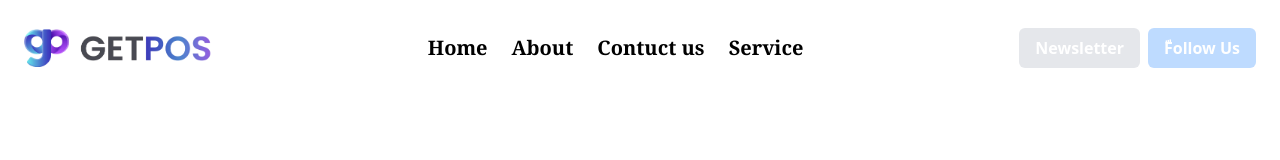
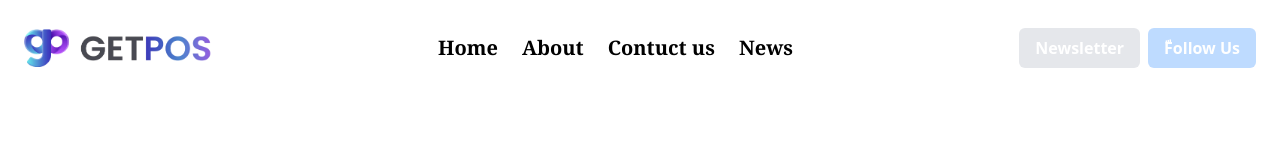
Before and after one commit to nazisharifi2025/newspage, a React (Vite) app: page / in a window 1280 px wide. Shown: the top 160 px of the page. Built offline with nearby package versions, Linux system fonts and the light colour scheme.

Commit message:
style Hether added

```diff
--- a/src/page/componnint/Heder.jsx
+++ b/src/page/componnint/Heder.jsx
@@ -6,7 +6,7 @@ export default function Heder(){
                 <li className="hover:underline font-serif transition-normal transition-all duration-300"><a href="#">Home</a></li>
                 <li className="hover:underline font-serif transition-normal transition-all duration-300"><a href="#">About</a></li>
                 <li className="hover:underline font-serif transition-normal transition-all duration-300"><a href="#">Contuct us</a></li>
-                <li className="hover:underline font-serif transition-normal transition-all duration-300"><a href="#">Service</a></li>
+                <li className="hover:underline font-serif transition-normal transition-all duration-300"><a href="#">News</a></li>
             </ul>
              <div className="flex space-x-2">
                 <button className="font-bold text-center py-2 px-4 bg-gray-200 rounded-md hover:bg-gray-100 text-white">Newsletter</button>
--- /dev/null
+++ b/src/page/componnint/Hero.jsx
@@ -0,0 +1,8 @@
+export default function Hero(){
+    return(
+        <div className="flex justify-between w-full h-fit p-6">
+            {/* <div className="w-1/2 shadow-sm p-4">
+            <img src="public/img/t-1.jpg" alt="" /></div> */}
+        </div>
+    )
+}
```
Also changed, not shown: public/img/t-1.jpg (added), 1 other file (tests, documents, lock files or other folders).
